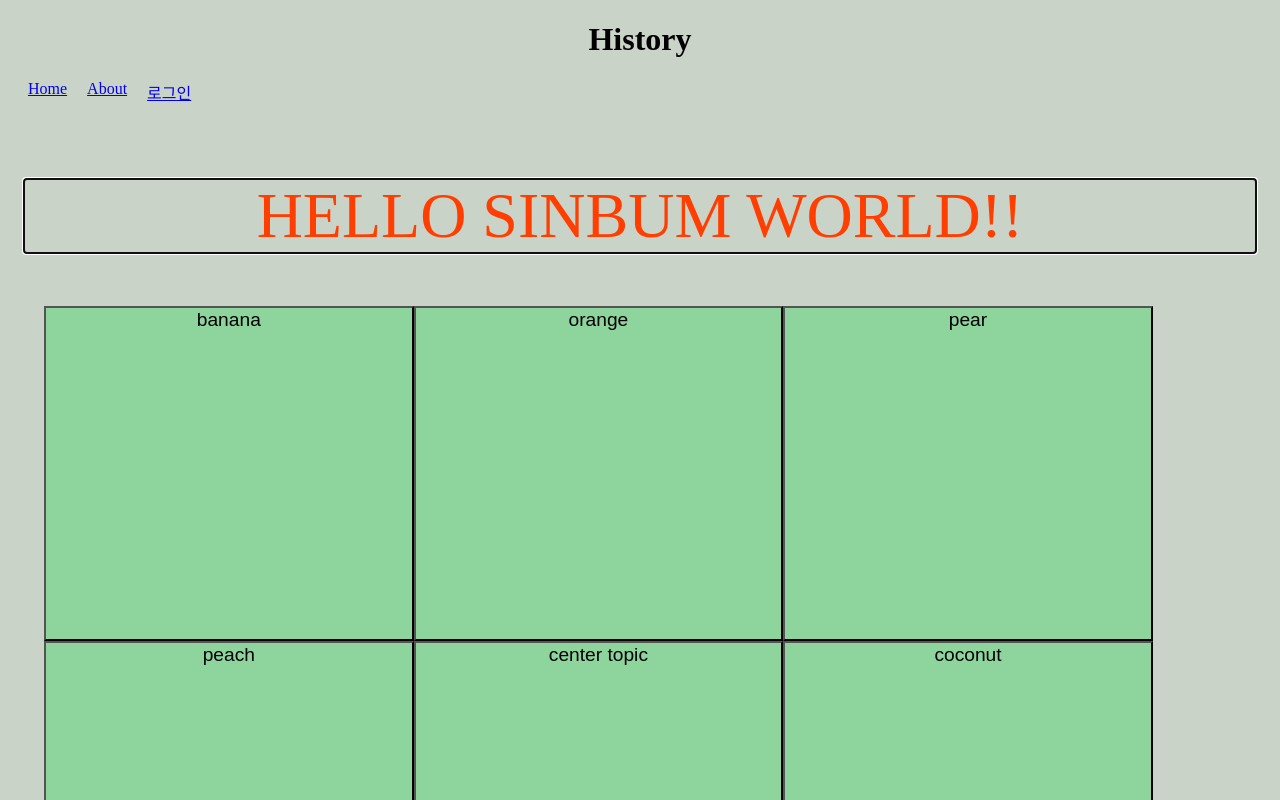
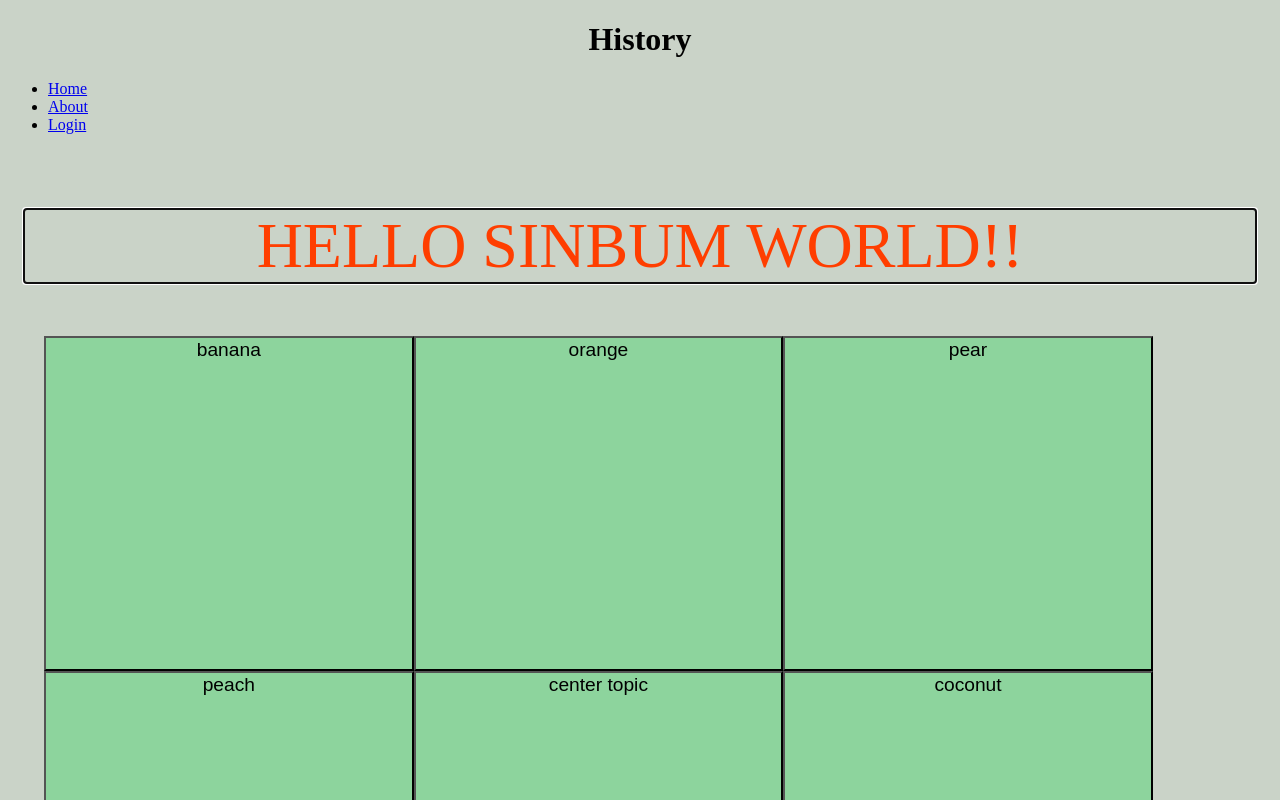
Before and after one commit to sinbum/mandal-ui, a Svelte app in the folder svelt-app/: page / in a window 1280 px wide. Shown: the top 800 px of the page. Built offline with nearby package versions, Linux system fonts and the light colour scheme.

Commit message:
Update nav.svelte

```diff
--- a/svelt-app/src/pages/nav/nav.svelte
+++ b/svelt-app/src/pages/nav/nav.svelte
@@ -2,21 +2,8 @@
     import {Link} from 'svelte-navigator';
 </script>
 
-<ul>
-    <li><Link to="/">Home</Link></li>
-    <li><Link to="about">About</Link></li>
-    <li><Link to="login">로그인</Link></li>
+<ul class="nav">
+    <li class="nav-item"><Link to="/" class="nav-link">Home</Link></li>
+    <li class="nav-item"><Link to="about" class="nav-link">About</Link></li>
+    <li class="nav-item"><Link to="login" class="nav-link">Login</Link></li>
 </ul>
-
-<style>
-    ul{
-        list-style: none;
-        padding: 0;
-        display: flex;
-    }
-
-    li{
-        padding-left: 20px;
-    }
-
-</style>
```
